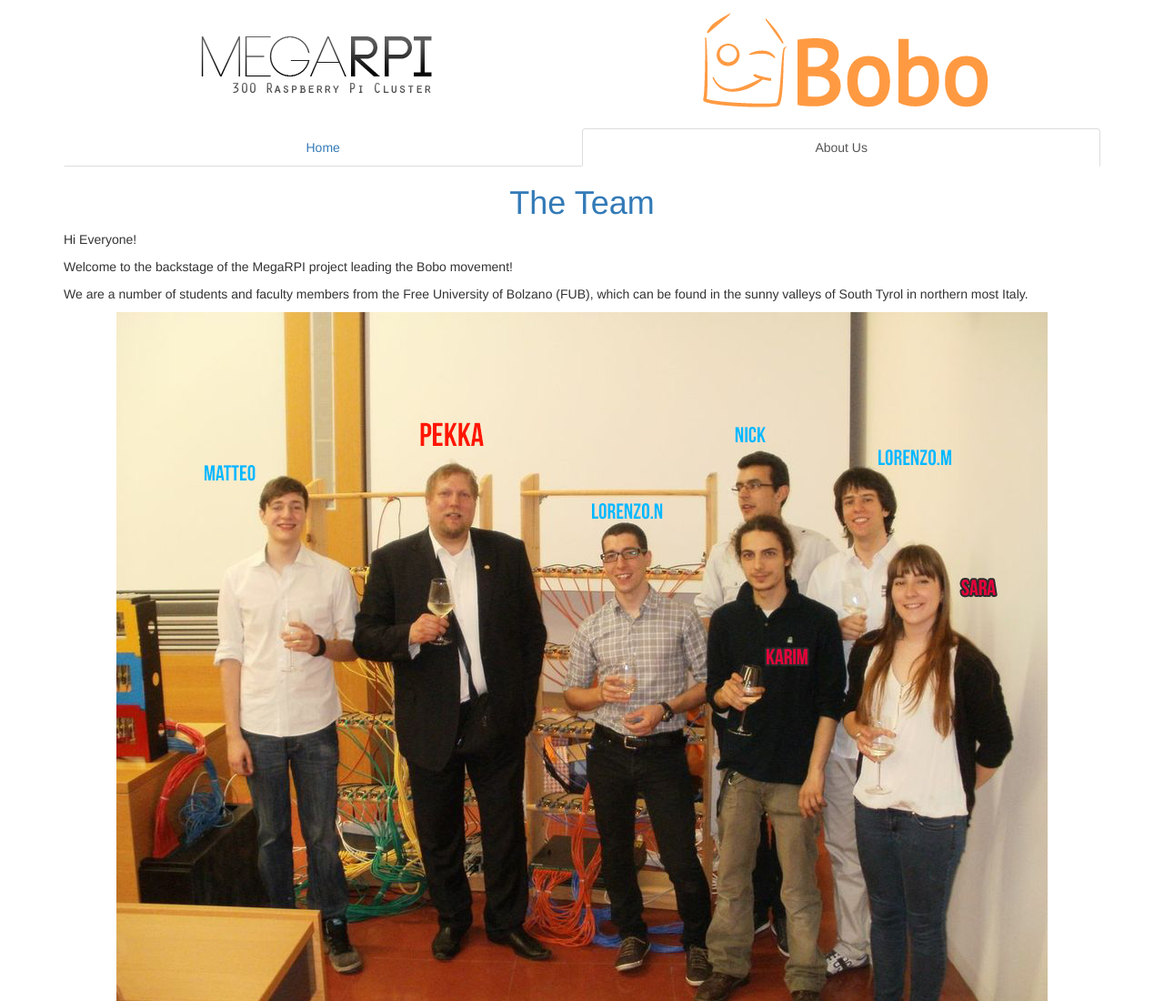
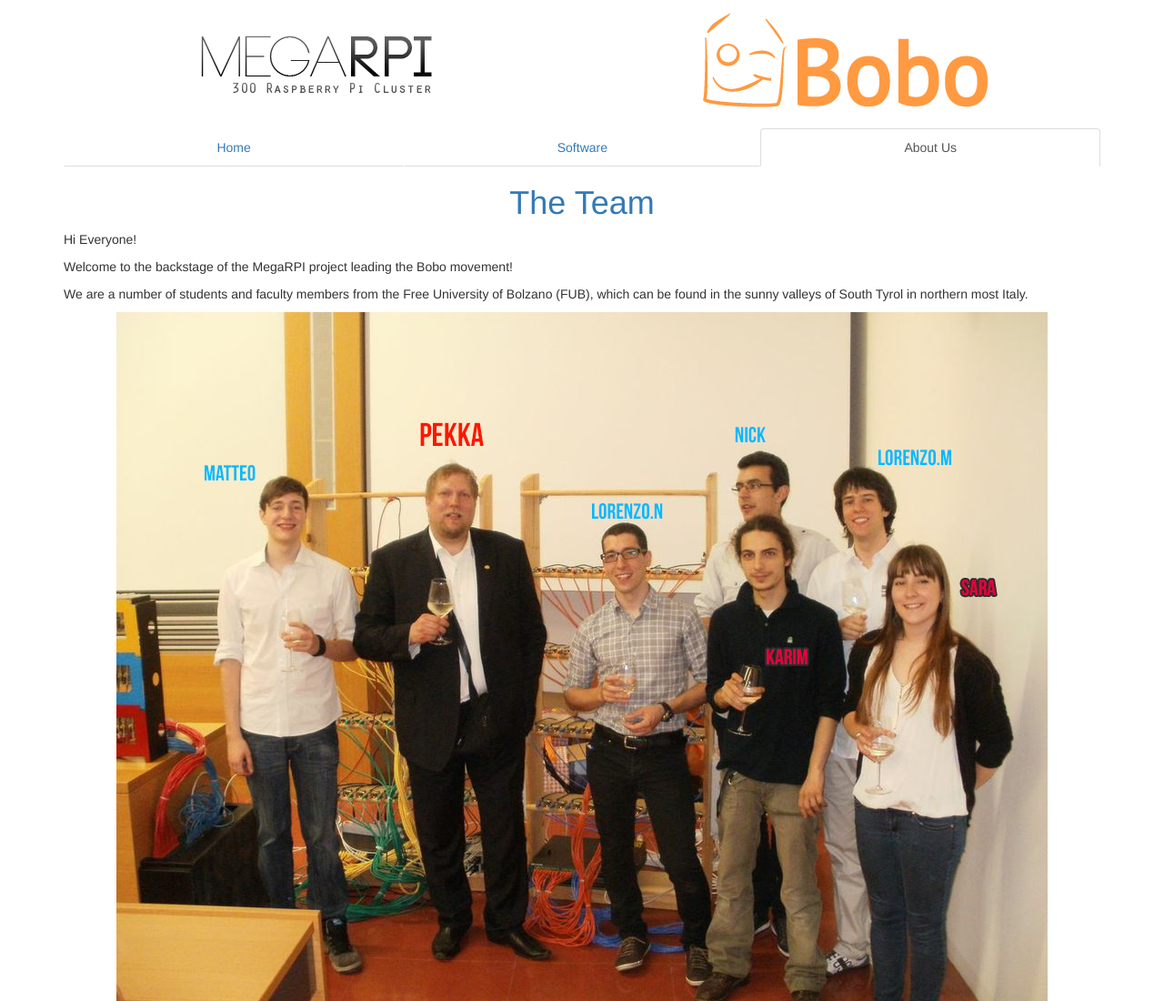
Before and after one commit to unibz-bobo/unibz-bobo.github.io, a plain HTML site: page about.html in a window 1280 px wide. Shown: the top 1100 px of the page at 91% size. Drawn offline with nearby package versions, Linux system fonts and the light colour scheme.

Commit message:
Added link to arch linux pages

```diff
--- a/about.html
+++ b/about.html
@@ -31,8 +31,8 @@
   </div>
   <ul class="nav nav-tabs nav-justified">
     <li><a href="./index.html">Home</a></li>
-    <!--<li><a href="#">Software</a></li>
-    <li><a href="#">Hardware</a></li>
+    <li><a href="http://unibz-bobo.github.io/archlinuxarm">Software</a></li>
+    <!--<li><a href="#">Hardware</a></li>
     <li><a href="#">Events</a></li>
     <li><a href="#">Useful Links</a></li>-->
     <li class="active"><a href="#">About Us</a></li>
```
Also changed, not shown: index.html (+2 -2 lines).
